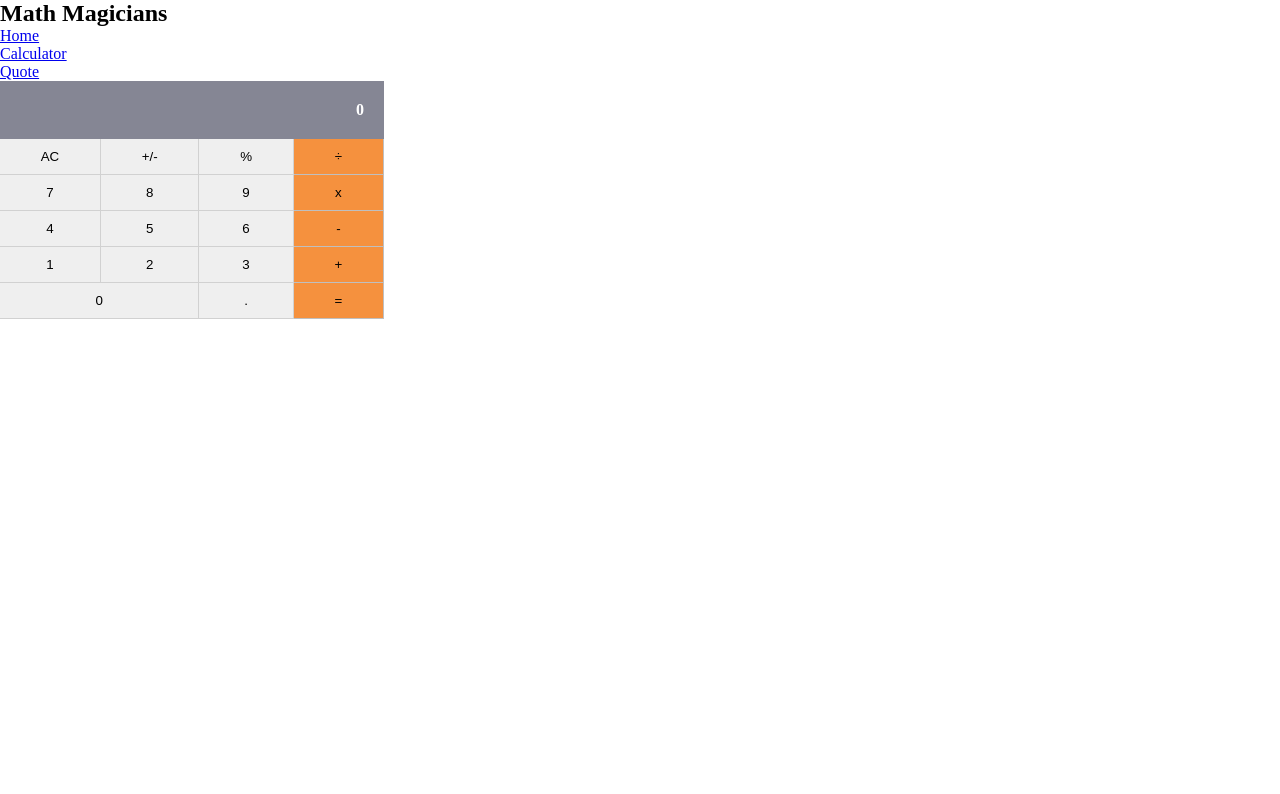
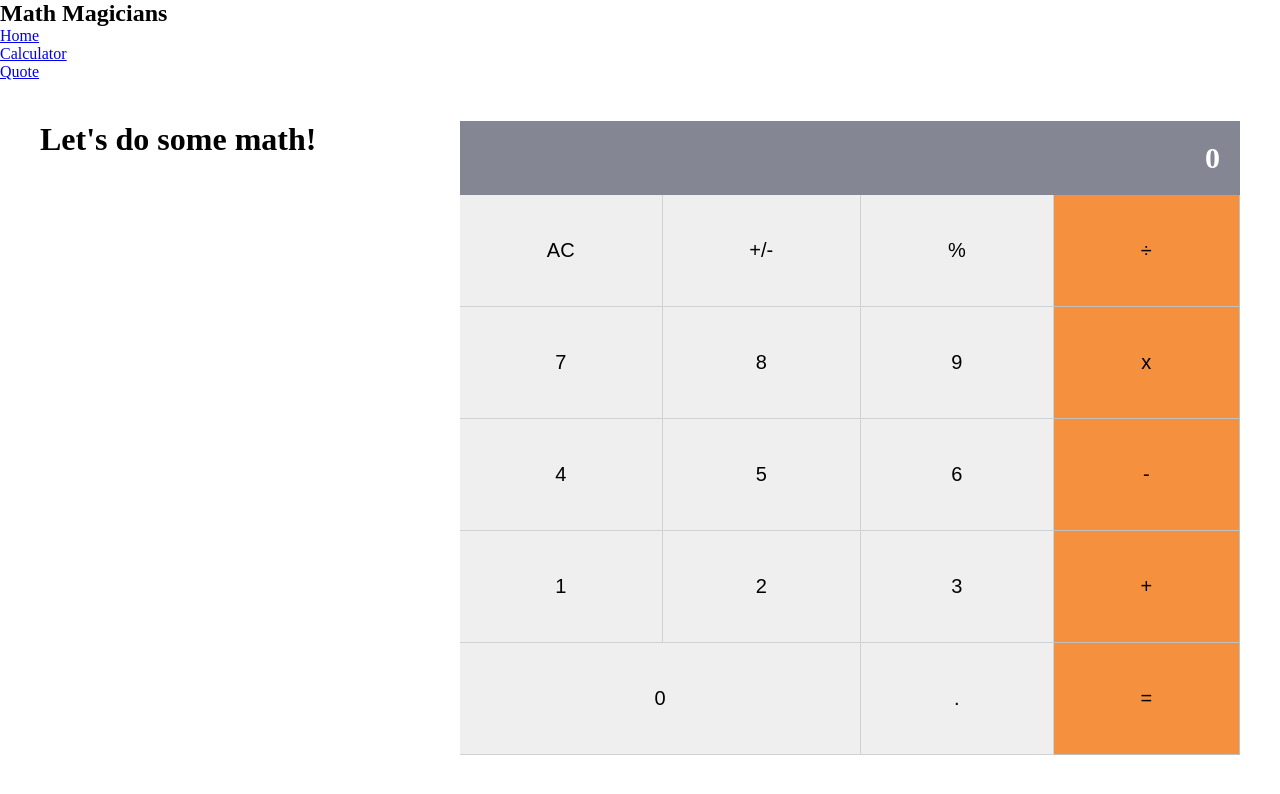
Before and after one commit to K0ppai/Math-Magicians, a React (Create React App) app: page /calculator in a window 1280 px wide. Shown: the top 794 px of the page. Built offline with nearby package versions, Linux system fonts and the light colour scheme.

Commit message:
Add styling for the Calculator component

```diff
--- a/src/components/Calculator.js
+++ b/src/components/Calculator.js
@@ -1,5 +1,5 @@
 import { useState } from 'react';
-import './Calculator.css';
+import '../styles/calculator.css';
 import Buttons from './buttons';
 import calculate from '../logic/calculate';
 
@@ -12,11 +12,14 @@ function Calculator() {
 
   const { total, next, operation } = display;
   return (
-    <div className="calculator-container">
-      <div className="display">{next || operation || total || 0}</div>
-      <Buttons
-        handleClick={handleClick}
-      />
+    <div className="container">
+      <h1>Let&apos;s do some math!</h1>
+      <div className="calculator-container">
+        <div className="display">{next || operation || total || 0}</div>
+        <Buttons
+          handleClick={handleClick}
+        />
+      </div>
     </div>
   );
 }
--- /dev/null
+++ b/src/styles/calculator.css
@@ -0,0 +1,72 @@
+* {
+  margin: 0;
+  padding: 0;
+  box-sizing: border-box;
+}
+
+.container{
+  display: flex;
+  justify-content: space-between;
+  max-height: 100vh;
+  margin: 0 40px;
+  margin-top: 40px;
+  margin-bottom: 30px;
+
+}
+
+.calculator-container {
+  width: 65%;
+  height: 70vh;
+}
+
+.display {
+  text-align: right;
+  padding: 20px;
+  background-color: rgb(133, 134, 148);
+  color: white;
+  font-weight: bold;
+  font-size: 30px;
+}
+
+.buttons {
+  display: grid;
+  grid-template-columns: auto auto auto auto;
+  height: 100%;
+}
+
+.buttons button {
+  padding: 10px;
+  border: 1px solid rgb(209, 209, 209);
+  border-top: none;
+  border-left: none;
+  cursor: pointer;
+  font-size: 20px;
+}
+
+.buttons button:hover {
+  background-color: rgb(211, 211, 211);
+  transition: 0.2s;
+}
+
+.buttons > button:nth-child(17) {
+  grid-column: 1 / span 2;
+}
+
+.buttons > button:nth-child(4),
+.buttons > button:nth-child(8),
+.buttons > button:nth-child(12),
+.buttons > button:nth-child(16),
+.buttons > button:nth-child(19) {
+  background-color: rgb(245, 145, 62);
+  border-right: 1px solid rgb(191, 191, 191);
+  border-bottom: 1px solid rgb(191, 191, 191);
+}
+
+.buttons > button:nth-child(4):hover,
+.buttons > button:nth-child(8):hover,
+.buttons > button:nth-child(12):hover,
+.buttons > button:nth-child(16):hover,
+.buttons > button:nth-child(19):hover{
+  background-color: rgb(225, 131, 53);
+  transition: 0.2s;
+}
```
